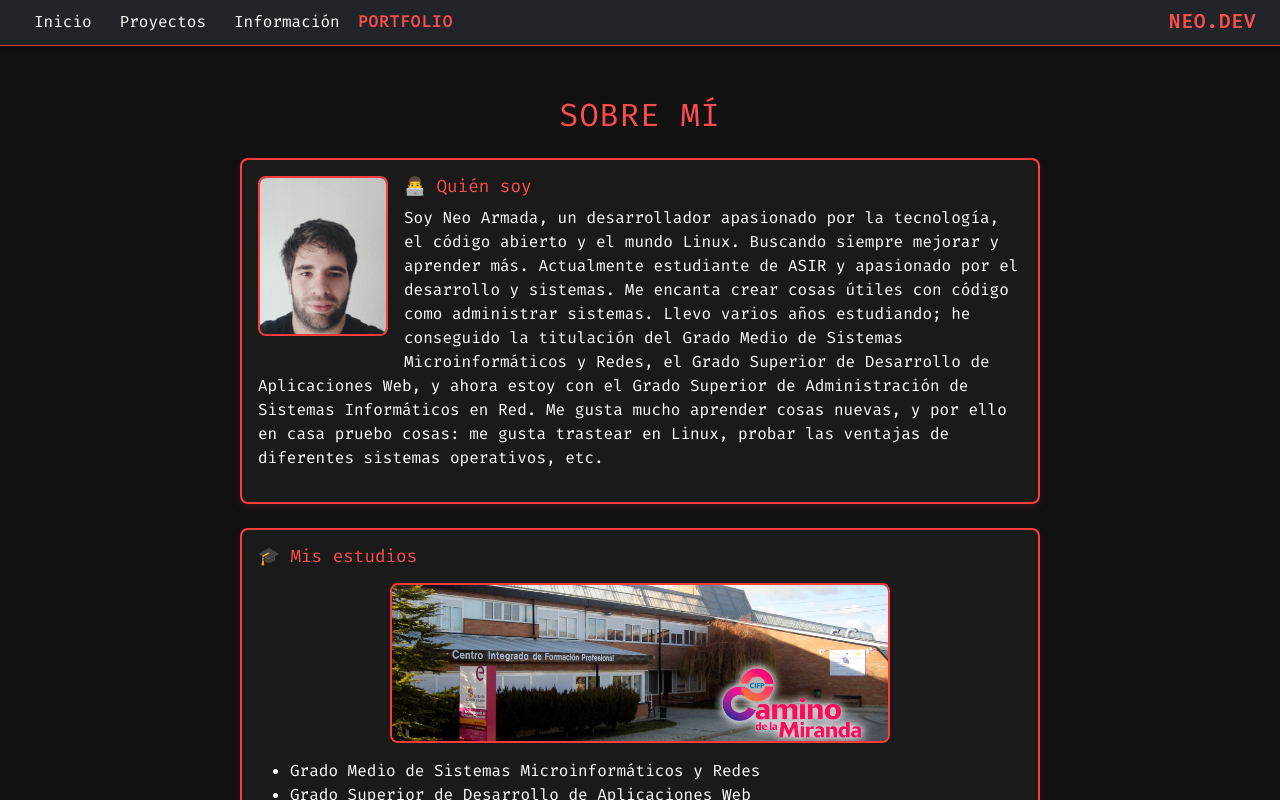
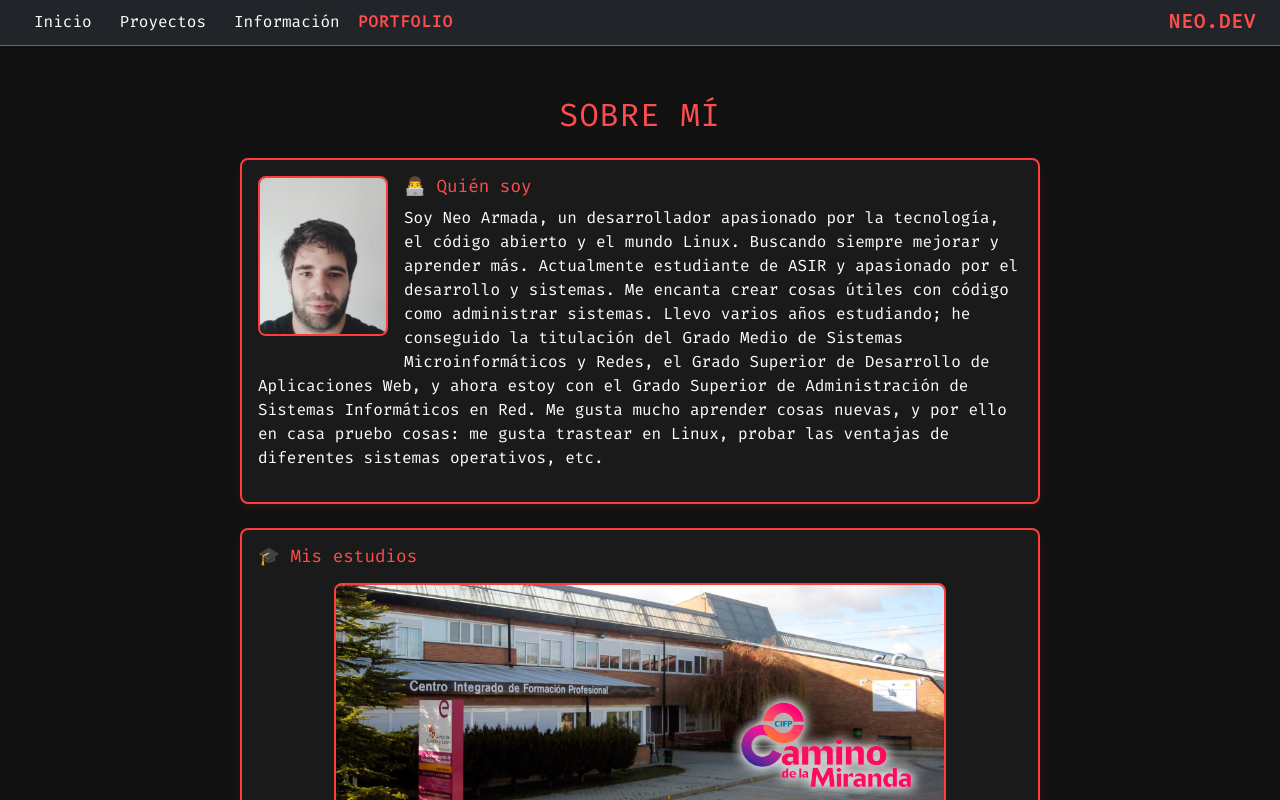
Before and after one commit to Neoarmadam/Portfolio, an Angular app in the folder portfolio_personal/: page / in a window 1280 px wide. Shown: the top 800 px of the page. Built offline with nearby package versions, Linux system fonts and the light colour scheme.

Commit message:
Arreglo imagen camino
Se ha ajustado la imagen del centro educativo para que se vea bien en movil.

```diff
--- a/portfolio_personal/src/app/inicio/inicio.component.css
+++ b/portfolio_personal/src/app/inicio/inicio.component.css
@@ -86,7 +86,7 @@
 }
 
 .centro-img{
-    width: 500px;
-    height: 160px;
+    width: 80%;
+    height: 20%px;
     object-fit: cover;
 }
```
